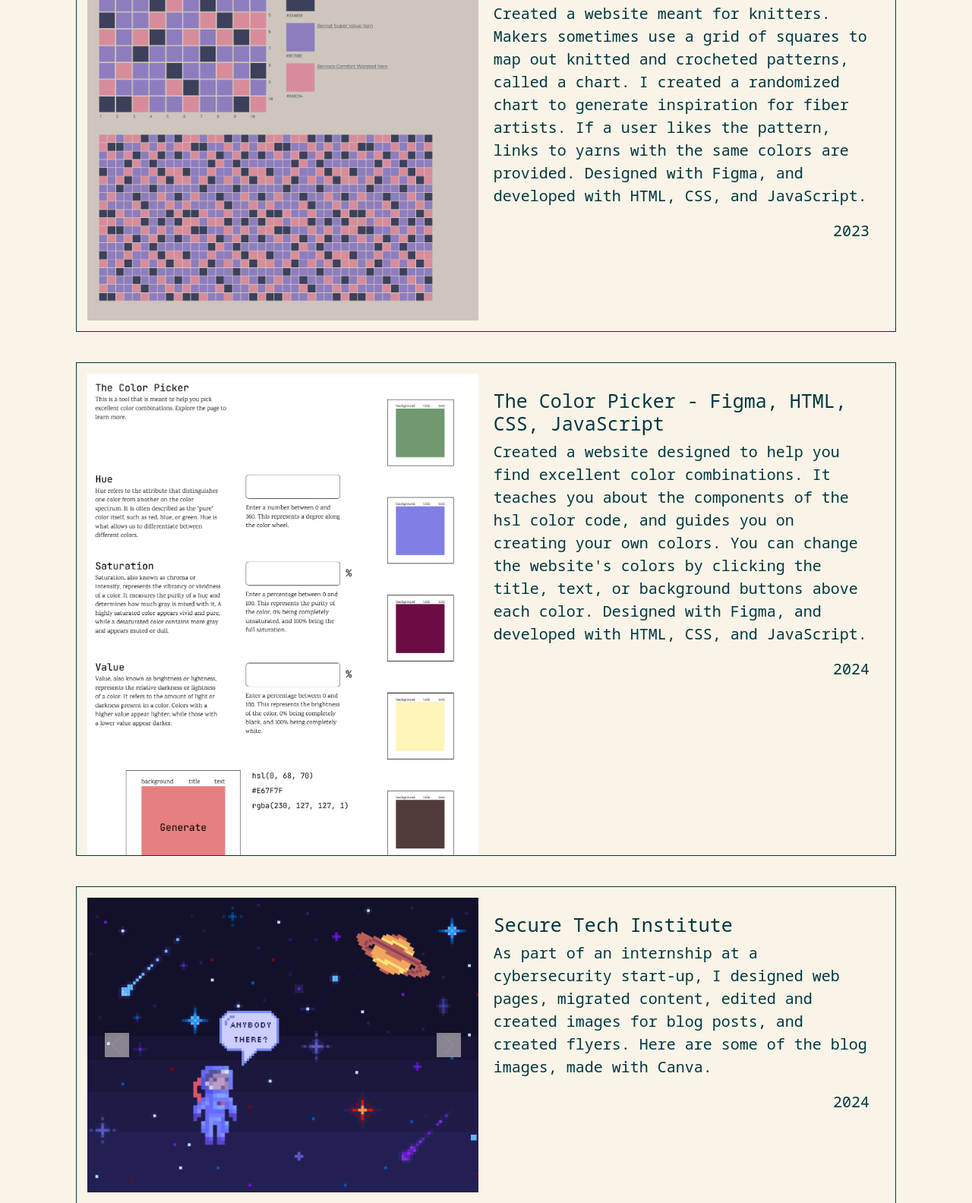
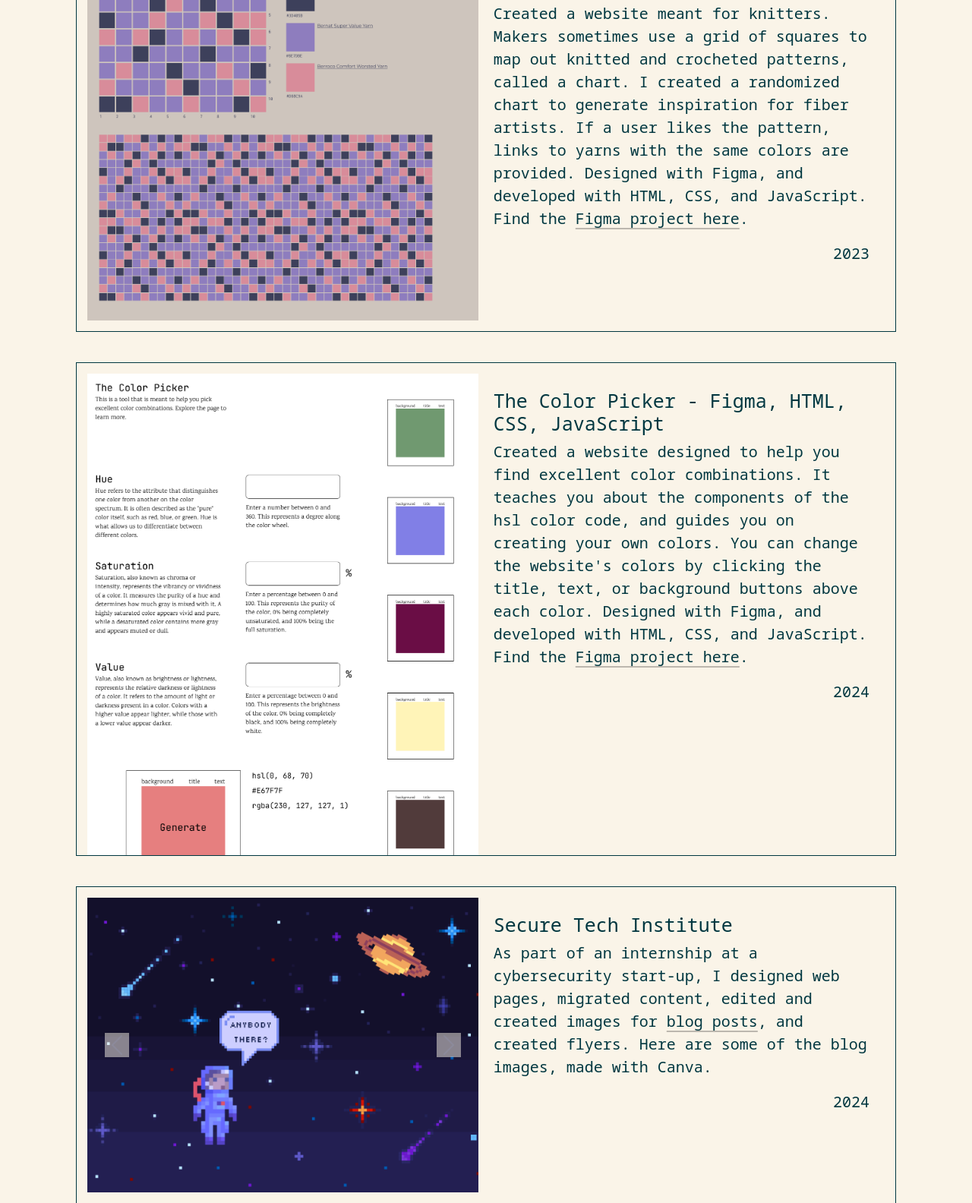
Before and after one commit to lucystickney/projects, a plain HTML site: page design/index.html in a window 1280 px wide. Shown: the part 1109-2693 px from the top of the page at 76% size. Drawn offline with nearby package versions, Linux system fonts and the light colour scheme.

Commit message:
adding links to figma

```diff
--- a/design/index.html
+++ b/design/index.html
@@ -80,7 +80,8 @@
                           </div>
                         <div class="d-flex flex-column flex-wrap" id="design_description">
                             <h2>Portfolio - Figma, HTML, CSS, JavaScript</h2>
-                            <p>Designed and developed my own porfolio website to showcase artwork. Designed with Figma, and developed with HTML, CSS, and JavaScript.</p>
+                            <p>Designed and developed my own porfolio website to showcase artwork. Designed with Figma, and developed with HTML, CSS, and JavaScript. Find the <a href="https://www.figma.com/proto/i7Rgml4Uam4wWuF5yjZKS9/Portfolio?node-id=0-1&t=kqOH4FyWJuE1nCI8-0&scaling=scale-down&content-scaling=fixed&starting-point-node-id=99%3A2&show-proto-sidebar=1"
+                                class="link-body-emphasis link-offset-2 link-underline-opacity-25 link-underline-opacity-75-hover">Figma project here</a>.</p>
 
                             <p class="text-end">2024</p>
                         </div>
@@ -113,7 +114,8 @@
                           </div>
                         <div class="d-flex flex-column flex-wrap" id="design_description">
                             <h2>Handmade Fonts - Figma, Fontself</h2>
-                            <p>Designed an online store for hand-drawn fonts. I made the fonts with Fontself, and those are available for download as well. Designed with Figma.</p>
+                            <p>Designed an online store for hand-drawn fonts. I made the fonts with Fontself, and those are available for download as well. Designed with Figma. Find the <a href="https://www.figma.com/proto/tTpEqZ6sjnUDCOjM3SxlW9/Handmade-fonts?node-id=3-3&t=EY3l0eWLUnmdvzmy-1&scaling=scale-down&content-scaling=fixed&page-id=0%3A1&starting-point-node-id=3%3A3&show-proto-sidebar=1"
+                                class="link-body-emphasis link-offset-2 link-underline-opacity-25 link-underline-opacity-75-hover">Figma project here</a>.</p>
 
                             <p class="text-end">2024</p>
                         </div>
@@ -132,7 +134,8 @@
                             <h2>The Knitting Chart - Figma, HTML, CSS, JavaScript</h2>
                             <p>Created a website meant for knitters. Makers sometimes use a grid of squares to map out knitted and crocheted patterns, called a chart. I created a randomized
                                 chart to generate inspiration for fiber artists. If a user likes the pattern, links to yarns with the same colors are provided. Designed with Figma, and
-                                developed with HTML, CSS, and JavaScript.</p>
+                                developed with HTML, CSS, and JavaScript. Find the <a href="https://www.figma.com/proto/ZE3GSSV8qbrLJVw08d2qlM/Knitting-Chart?node-id=1-2&t=kMducNEvH1cChSjk-1&scaling=scale-down&content-scaling=fixed&page-id=0%3A1"
+                                class="link-body-emphasis link-offset-2 link-underline-opacity-25 link-underline-opacity-75-hover">Figma project here</a>.</p>
 
                             <p class="text-end">2023</p>
                         </div>
@@ -152,7 +155,9 @@
                             <h2>The Color Picker - Figma, HTML, CSS, JavaScript</h2>
                             <p>Created a website designed to help you find excellent color combinations. It teaches you about the components of the
                                 hsl color code, and guides you on creating your own colors. You can change the website's colors by clicking the title,
-                                text, or background buttons above each color. Designed with Figma, and developed with HTML, CSS, and JavaScript.</p>
+                                text, or background buttons above each color. Designed with Figma, and developed with HTML, CSS, and JavaScript. Find the
+                                <a href="https://www.figma.com/proto/ycfH8WhMVWNuszp1TtqXIZ/color-picker?t=Zk3CSQpPGgtUWCm8-1&scaling=scale-down&content-scaling=fixed&page-id=0%3A1&node-id=51-4"
+                                class="link-body-emphasis link-offset-2 link-underline-opacity-25 link-underline-opacity-75-hover">Figma project here</a>.</p>
 
                             <p class="text-end">2024</p>
                         </div>
@@ -197,7 +202,8 @@
                           </div>
                         <div class="d-flex flex-column flex-wrap" id="design_description">
                             <h2>Secure Tech Institute</h2>
-                            <p>As part of an internship at a cybersecurity start-up, I designed web pages, migrated content, edited and created images for blog posts, and created flyers. Here are some of the blog images, made with Canva.</p>
+                            <p>As part of an internship at a cybersecurity start-up, I designed web pages, migrated content, edited and created images for <a href="https://securetechinstitute.com/author/lucy/"
+                                class="link-body-emphasis link-offset-2 link-underline-opacity-25 link-underline-opacity-75-hover">blog posts</a>, and created flyers. Here are some of the blog images, made with Canva.</p>
 
                             <p class="text-end">2024</p>
                         </div>
@@ -238,14 +244,6 @@
                         </div>
                     </div>
                 </div>
-
-
-
-
-
-
-
-
             </div>
         </div>
 
```
